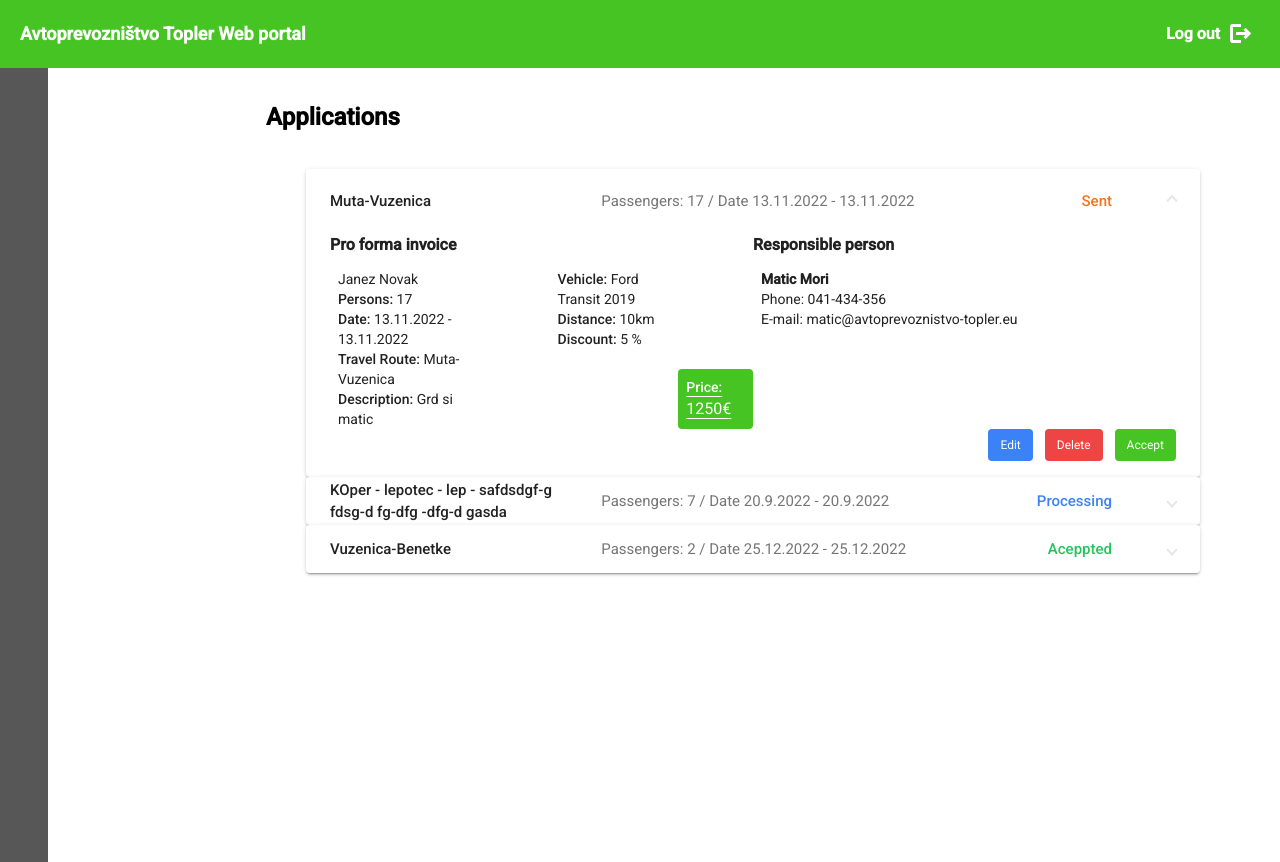
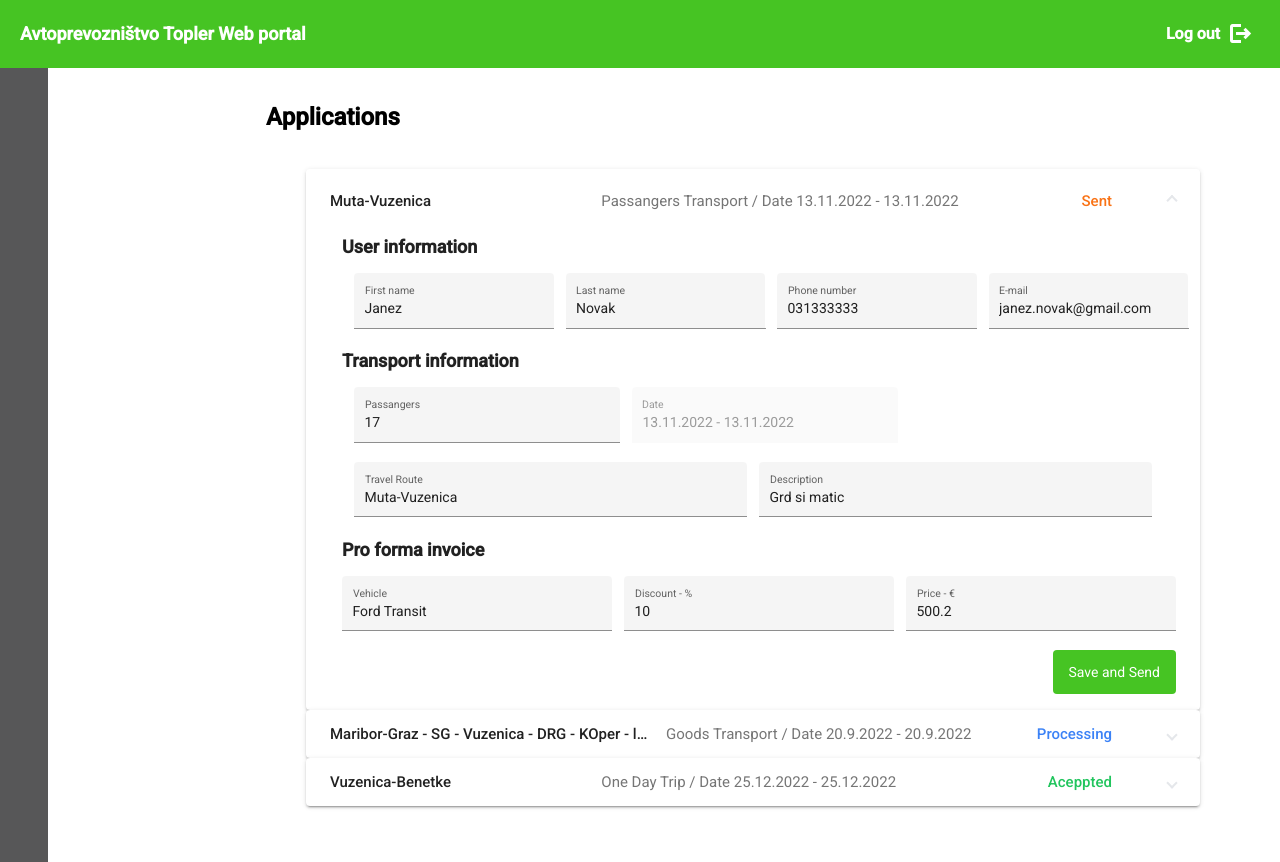
Before and after one commit to TimMori0/diplomska, an Angular app: page /home in a window 1280 px wide. Both pictures are taken after a click on the button 753 px from the left and 193 px from the top of the page. Before the commit the page ends 800 px from the top, so only its background shows below. Built offline with nearby package versions, Linux system fonts and the light colour scheme.

Commit message:
updated applications basic user view

```diff
--- a/src/app/modules/home/components/applications/applications.component.html
+++ b/src/app/modules/home/components/applications/applications.component.html
@@ -7,16 +7,13 @@
                     <!-- Accordion header -->
                     <mat-expansion-panel-header>
                         <mat-panel-title class="max-w-xs">
-                            <div *ngIf="user.type == 'admin'">
-                                {{app.firstname}} {{app.lastname}}, {{app.phonenumber}} -
-                            </div>
-                            <div class="font-medium">
+                            <div class="font-medium text-ellipsis overflow-hidden whitespace-nowrap break-all">
                                 {{app.travelroute}}
                             </div>
                         </mat-panel-title>
                         <mat-panel-description class="justify-between pr-10">
                             <div>
-                                Passengers: {{app.numberofpassengers}} / Date  {{app.startdate}} - {{app.startdate}}
+                                {{app.transporttype}} / Date  {{app.startdate}} - {{app.startdate}}
                             </div>
                             <div *ngIf="app.status == 1" class="text-orange-500 font-medium">
                                 Sent
@@ -33,43 +30,90 @@
                         </mat-panel-description>
                     </mat-expansion-panel-header>
                     <!-- Accordion body -->
-                    <div class="">
-                        <div class="flex">
-                            <!-- Pro forma Invoice data -->
-                            <div class="w-1/2">
-                                <div class="font-bold text-base mb-3">Pro forma invoice</div>
-                                <div class="ml-2 flex">
-                                    <div>
-                                        <div>{{app.firstname}} {{app.lastname}}</div>
-                                        <div><span class="font-medium">Persons:</span> {{app.numberofpassengers}}</div>
-                                        <div><span class="font-medium">Date:</span> {{app.startdate}} - {{app.startdate}}</div>
-                                        <div><span class="font-medium">Travel Route:</span> {{app.travelroute}}</div>
-                                        <div><span class="font-medium">Description:</span> {{app.description}}</div>
-                                    </div>
-                                    <div class="ml-20">
-                                        <div><span class="font-medium">Vehicle:</span> Ford Transit 2019</div>
-                                        <div><span class="font-medium">Distance:</span> 10km</div>
-                                        <div><span class="font-medium">Discount:</span> 5 %</div>
-                                    </div>
-                                    <div class="grid content-end text-white">
-                                        <div class="underline underline-offset-4 bg-primaryGreen p-2 rounded"><span class="font-medium">Price: </span> <span class="text-base">1250€</span></div>
-                                    </div>
-                                </div>
-                            </div>
-                            <!-- Responsible person data -->
-                            <div class="w-1/2">
-                                <div class="font-bold text-base mb-3">Responsible person</div>
-                                <div class="ml-2">
-                                    <div class="font-semibold">Matic Mori</div>
-                                    <div>Phone: 041-434-356</div>
-                                    <a href="mailto:matic@avtoprevoznistvo-topler.eu">E-mail: <span class="hover:text-primaryGreen hover:font-semibold">matic@avtoprevoznistvo-topler.eu</span></a>
-                                </div>
-                            </div>
+                    <div>
+                        <!-- First row-->
+                        <div class="font-semibold ml-3 mb-3 text-lg">User information</div>
+                        <div class="mx-6 flex gap-3">
+                            <mat-form-field class="w-1/4 rounded-md text-sm" appearance="fill">
+                                <mat-label>First name</mat-label>
+                                <input matInput type="text" [ngModel]="app.firstname">
+                            </mat-form-field>
+                            <mat-form-field class="w-1/4 rounded-md text-sm" appearance="fill">
+                                <mat-label>Last name</mat-label>
+                                <input matInput type="text" [ngModel]="app.lastname">
+                            </mat-form-field>
+                            <mat-form-field class="w-1/4 rounded-md text-sm" appearance="fill">
+                                <mat-label>Phone number</mat-label>
+                                <input matInput type="text" [ngModel]="app.phonenumber">
+                            </mat-form-field>
+                            <mat-form-field class="w-1/4 rounded-md text-sm" appearance="fill">
+                                <mat-label>E-mail</mat-label>
+                                <input matInput type="text" [ngModel]="app.email">
+                            </mat-form-field>
                         </div>
-                        <div class="flex justify-end text-xs">
-                            <div class="bg-blue-500 text-white rounded p-2 px-3 cursor-pointer mr-3">Edit</div>
-                            <div class="bg-red-500 text-white rounded p-2 px-3 cursor-pointer mr-3">Delete</div>
-                            <div class="bg-primaryGreen text-white rounded p-2 cursor-pointer px-3">Accept</div>
+                        <!-- Second row -->
+                        <div class="font-semibold ml-3 mb-3 text-lg">Transport information</div>
+                        <div class="mx-6 flex gap-3">
+                            <mat-form-field class="w-1/3 rounded-md text-sm" appearance="fill">
+                                <mat-label>Passangers</mat-label>
+                                <input matInput type="number" [ngModel]="app.numberofpassengers">
+                            </mat-form-field>
+                            <!-- POPRAVI DATE NEMORE BIT TEXT INPUT AMPAK NAREDI NA PICK DATE -->
+                            <mat-form-field class="w-1/3 rounded-md text-sm" appearance="fill">
+                                <mat-label>Date</mat-label>
+                                <input matInput type="text" [ngModel]="app.startdate + ' - ' + app.startdate" disabled="true">
+                            </mat-form-field>
+<!--                             <mat-form-field class="w-1/2 rounded-md text-sm" appearance="fill">
+                                <mat-label>Date</mat-label>
+                                <mat-date-range-input [rangePicker]="picker">
+                                  <input matStartDate placeholder="Start date" [(ngModel)]="app.startdate">
+                                  <input matEndDate placeholder="End date" [(ngModel)]="app.enddate">
+                                </mat-date-range-input>
+                                <mat-datepicker-toggle matSuffix [for]="picker"></mat-datepicker-toggle>
+                                <mat-date-range-picker #picker></mat-date-range-picker>
+                            </mat-form-field> -->
+                        </div>
+                        <!-- Third row -->
+                        <div class="mx-6 flex gap-3">
+                            <mat-form-field class="w-full rounded-md text-sm" appearance="fill">
+                                <mat-label>Travel Route</mat-label>
+                                <textarea
+                                    matInput
+                                    cdkTextareaAutosize
+                                    #autosize="cdkTextareaAutosize"
+                                    cdkAutosizeMinRows="1"
+                                    cdkAutosizeMaxRows="10"
+                                    [(ngModel)]="app.travelroute"></textarea>
+                            </mat-form-field>
+                            <mat-form-field class="w-full rounded-md text-sm" appearance="fill">
+                                <mat-label>Description</mat-label>
+                                <textarea
+                                    matInput
+                                    cdkTextareaAutosize
+                                    #autosize="cdkTextareaAutosize"
+                                    cdkAutosizeMinRows="1"
+                                    cdkAutosizeMaxRows="10"
+                                    [(ngModel)]="app.description"></textarea>
+                            </mat-form-field>
+                        </div>
+                        <!-- Fourth row -->
+                        <div class="font-semibold ml-3 mb-3 text-lg">Pro forma invoice</div>
+                        <div class="ml-3 flex gap-3">
+                            <mat-form-field class="w-1/3 rounded-md text-sm" appearance="fill">
+                                <mat-label>Vehicle</mat-label>
+                                <input matInput type="text" [ngModel]="app.vehicle">
+                            </mat-form-field>
+                            <mat-form-field class="w-1/3 rounded-md text-sm" appearance="fill">
+                                <mat-label>Discount - %</mat-label>
+                                <input matInput type="number" [ngModel]="app.discount">
+                            </mat-form-field>
+                            <mat-form-field class="w-1/3 rounded-md text-sm" appearance="fill">
+                                <mat-label>Price - €</mat-label>
+                                <input matInput type="number" [ngModel]="app.price">
+                            </mat-form-field>
+                        </div>
+                        <div class="flex justify-end">
+                            <div class="bg-primaryGreen text-white rounded p-3 px-4 cursor-pointer">Save and Send</div>
                         </div>
                     </div>
                 </mat-expansion-panel>
--- a/src/app/modules/home/components/new-application/new-application.component.html
+++ b/src/app/modules/home/components/new-application/new-application.component.html
@@ -14,7 +14,7 @@
             </mat-date-range-input>
             <mat-datepicker-toggle matSuffix [for]="picker"></mat-datepicker-toggle>
             <mat-date-range-picker #picker></mat-date-range-picker>
-          </mat-form-field>
+        </mat-form-field>
     </div>
     <!-- Second row -->
     <div class="flex gap-4">
```
